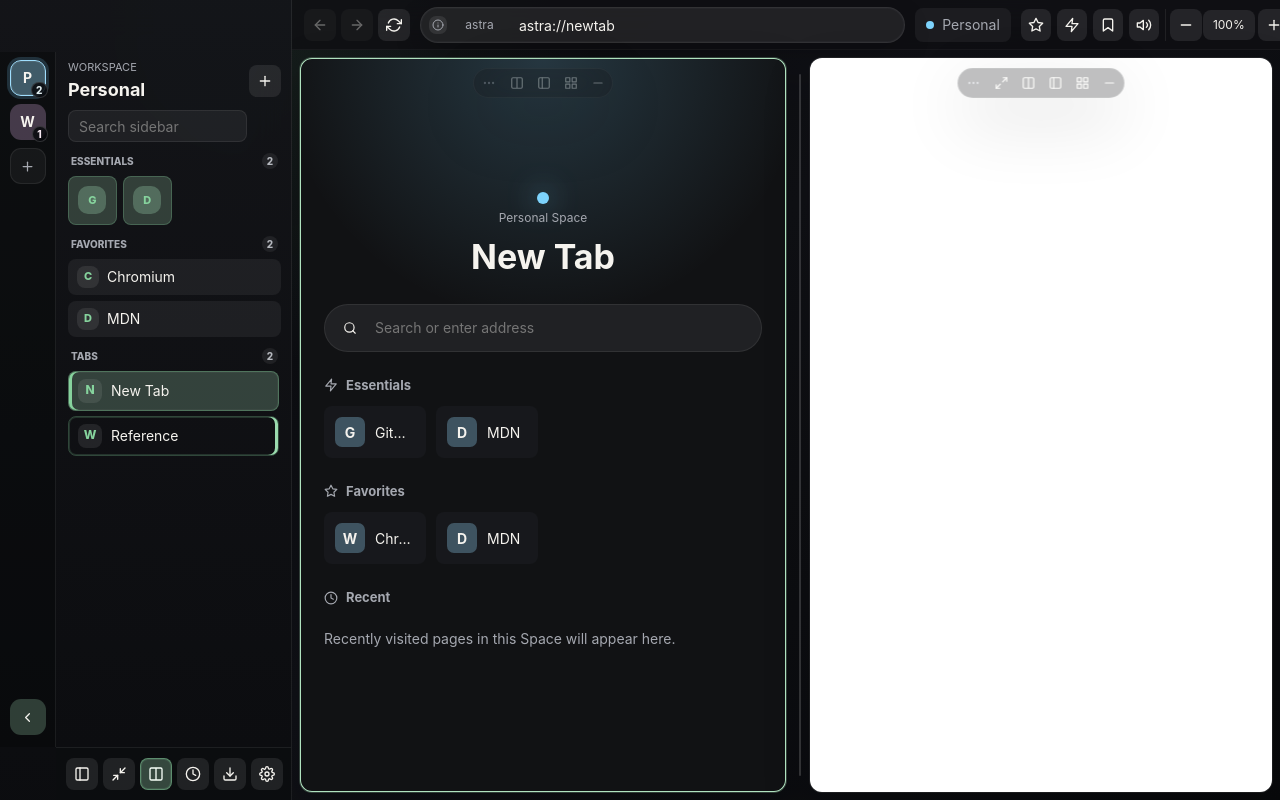
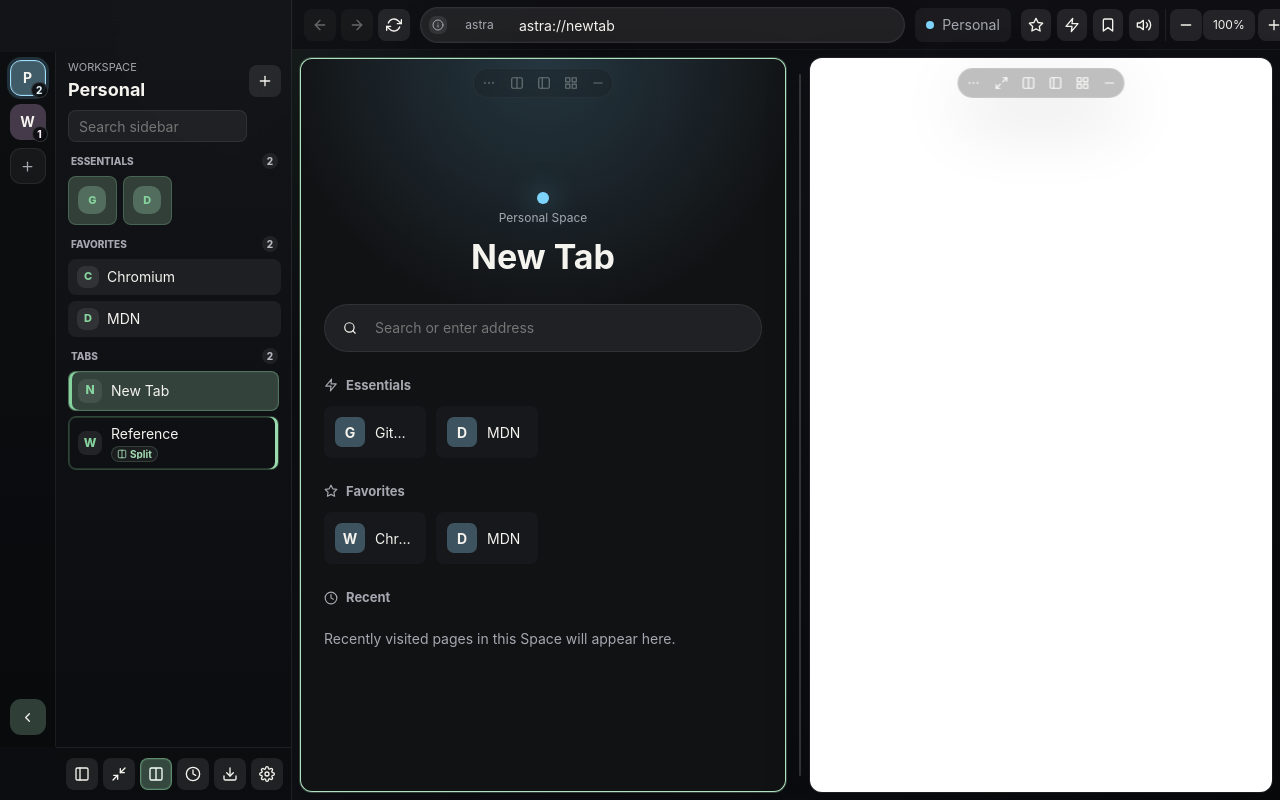
Before and after one commit to Tsutomu-miku/astra-browser, a React (Vite) app: page / in a window 1280 px wide. Both pictures are taken after a click on the button 156 px from the left and 774 px from the top of the page. Shown: the top 800 px of the page. Built offline with nearby package versions, Linux system fonts and the light colour scheme.

Commit message:
feat: show sidebar tab status badges

```diff
--- a/src/renderer/styles/sidebar.css
+++ b/src/renderer/styles/sidebar.css
@@ -509,6 +509,58 @@ h1 {
   white-space: nowrap;
 }
 
+.tab-title-stack {
+  min-width: 0;
+  display: grid;
+  gap: 3px;
+}
+
+.tab-status-badges {
+  min-width: 0;
+  display: flex;
+  gap: 4px;
+  overflow: hidden;
+}
+
+.tab-status-badge {
+  min-width: 0;
+  max-width: 72px;
+  height: 16px;
+  display: inline-flex;
+  align-items: center;
+  gap: 3px;
+  border: 1px solid color-mix(in srgb, var(--accent) 20%, transparent);
+  border-radius: 999px;
+  padding: 0 5px;
+  background: rgba(255, 255, 255, 0.055);
+  color: color-mix(in srgb, var(--muted) 74%, white);
+  font-size: 10px;
+  font-weight: 700;
+  line-height: 1;
+}
+
+.tab-status-badge svg {
+  flex: 0 0 auto;
+  width: 10px;
+  height: 10px;
+}
+
+.tab-status-badge span {
+  min-width: 0;
+  overflow: hidden;
+  text-overflow: ellipsis;
+  white-space: nowrap;
+}
+
+.tab-status-badge.is-split {
+  color: color-mix(in srgb, var(--accent) 76%, white);
+}
+
+.tab-status-badge.is-muted,
+.tab-status-badge.is-sleeping {
+  color: var(--muted);
+}
+
 .tab-close {
   width: 24px;
   height: 24px;
--- a/src/renderer/surfaces/sidebar/components/SidebarItems.tsx
+++ b/src/renderer/surfaces/sidebar/components/SidebarItems.tsx
@@ -1,7 +1,8 @@
 import type { CSSProperties, DragEvent, MouseEvent } from "react";
-import { FiLoader, FiMoon, FiX } from "react-icons/fi";
+import { FiColumns, FiLoader, FiMoon, FiVolumeX, FiX } from "react-icons/fi";
 
 import { getHostInitial, type BrowserTab, type Favorite, type TabGroup } from "../../../domain/browser-core";
+import { getTabStatusBadges, type TabStatusBadge } from "../model/sidebarItemState";
 
 export function SidebarSectionHeader({ count, title }: { count: number; title: string }) {
   return (
@@ -136,6 +137,8 @@ export function TabRow({
   splitTabIds: string[];
   tab: BrowserTab;
 }) {
+  const statusBadges = getTabStatusBadges(tab, splitTabIds);
+
   return (
     <div
       className={`tab-row ${tab.isSleeping ? "is-sleeping" : ""} ${splitTabIds.includes(tab.id) ? "is-split-tab" : ""}`}
@@ -169,7 +172,19 @@ export function TabRow({
         }}
       >
         <span className="tab-favicon">{tab.isSleeping ? <FiMoon /> : tab.isLoading ? <FiLoader /> : getHostInitial(tab.url)}</span>
-        <span className="tab-title">{tab.title || tab.url}</span>
+        <span className="tab-title-stack">
+          <span className="tab-title">{tab.title || tab.url}</span>
+          {statusBadges.length > 0 && (
+            <span className="tab-status-badges" aria-label={statusBadges.map((badge) => badge.label).join(", ")}>
+              {statusBadges.map((badge) => (
+                <span className={`tab-status-badge is-${badge.id}`} key={badge.id} title={badge.title}>
+                  <TabStatusIcon badge={badge} />
+                  <span>{badge.label}</span>
+                </span>
+              ))}
+            </span>
+          )}
+        </span>
       </button>
       <button
         className="tab-close"
@@ -182,6 +197,12 @@ export function TabRow({
       </button>
     </div>
   );
+}
+
+function TabStatusIcon({ badge }: { badge: TabStatusBadge }) {
+  if (badge.id === "split") return <FiColumns />;
+  if (badge.id === "muted") return <FiVolumeX />;
+  return <FiMoon />;
 }
 
 export function FavoriteButton({
--- a/src/renderer/surfaces/sidebar/model/sidebarItemState.ts
+++ b/src/renderer/surfaces/sidebar/model/sidebarItemState.ts
@@ -1,5 +1,32 @@
+import type { BrowserTab } from "../../../domain/browser-core";
+
+export interface TabStatusBadge {
+  id: "muted" | "sleeping" | "split";
+  label: string;
+  title: string;
+}
+
 export function isSidebarUrlActive(activeUrl: string, itemUrl: string): boolean {
   return normalizeComparableUrl(activeUrl) === normalizeComparableUrl(itemUrl);
+}
+
+export function getTabStatusBadges(
+  tab: Pick<BrowserTab, "id" | "isMuted" | "isSleeping">,
+  splitTabIds: string[]
+): TabStatusBadge[] {
+  const badges: TabStatusBadge[] = [];
+
+  if (splitTabIds.includes(tab.id)) {
+    badges.push({ id: "split", label: "Split", title: "Visible in split view" });
+  }
+  if (tab.isMuted) {
+    badges.push({ id: "muted", label: "Muted", title: "Audio muted" });
+  }
+  if (tab.isSleeping) {
+    badges.push({ id: "sleeping", label: "Asleep", title: "Sleeping tab" });
+  }
+
+  return badges;
 }
 
 function normalizeComparableUrl(url: string): string {
```
Also changed, not shown: 2 other files (tests, documents, lock files or other folders).
